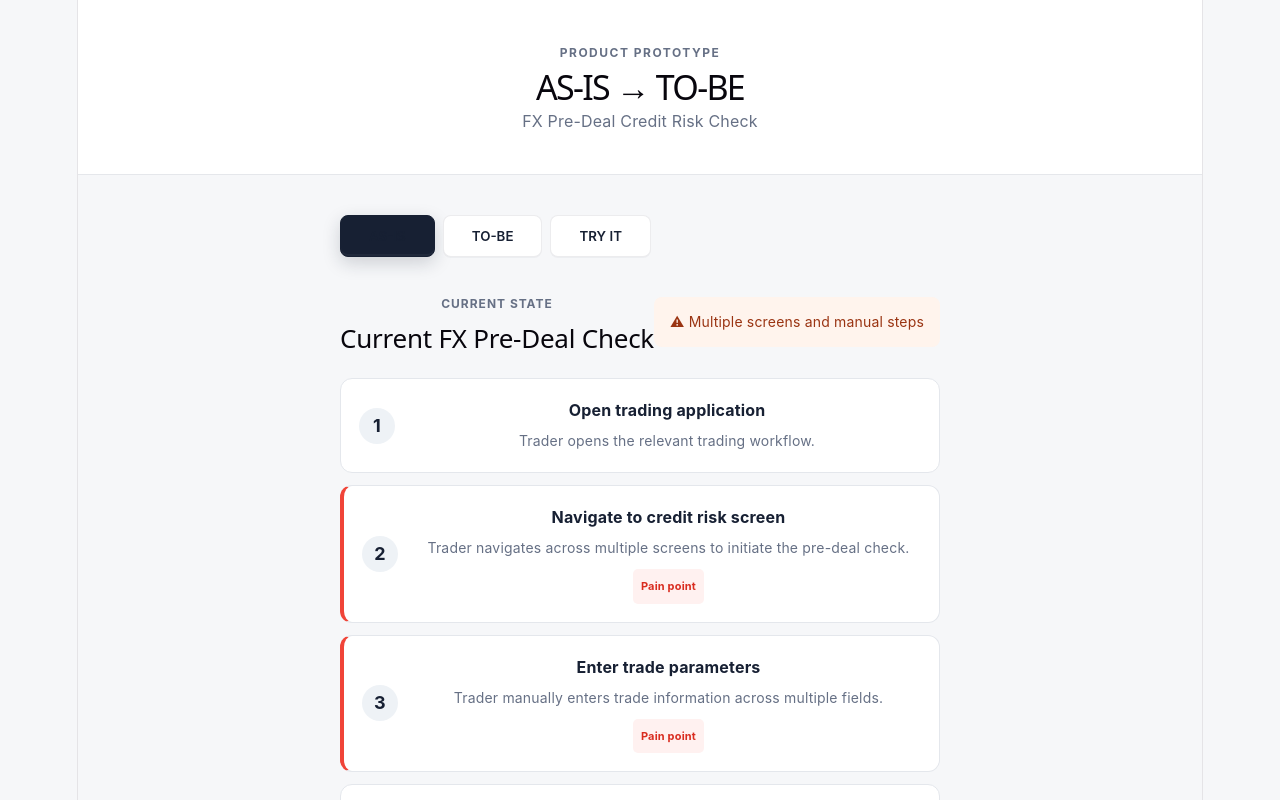
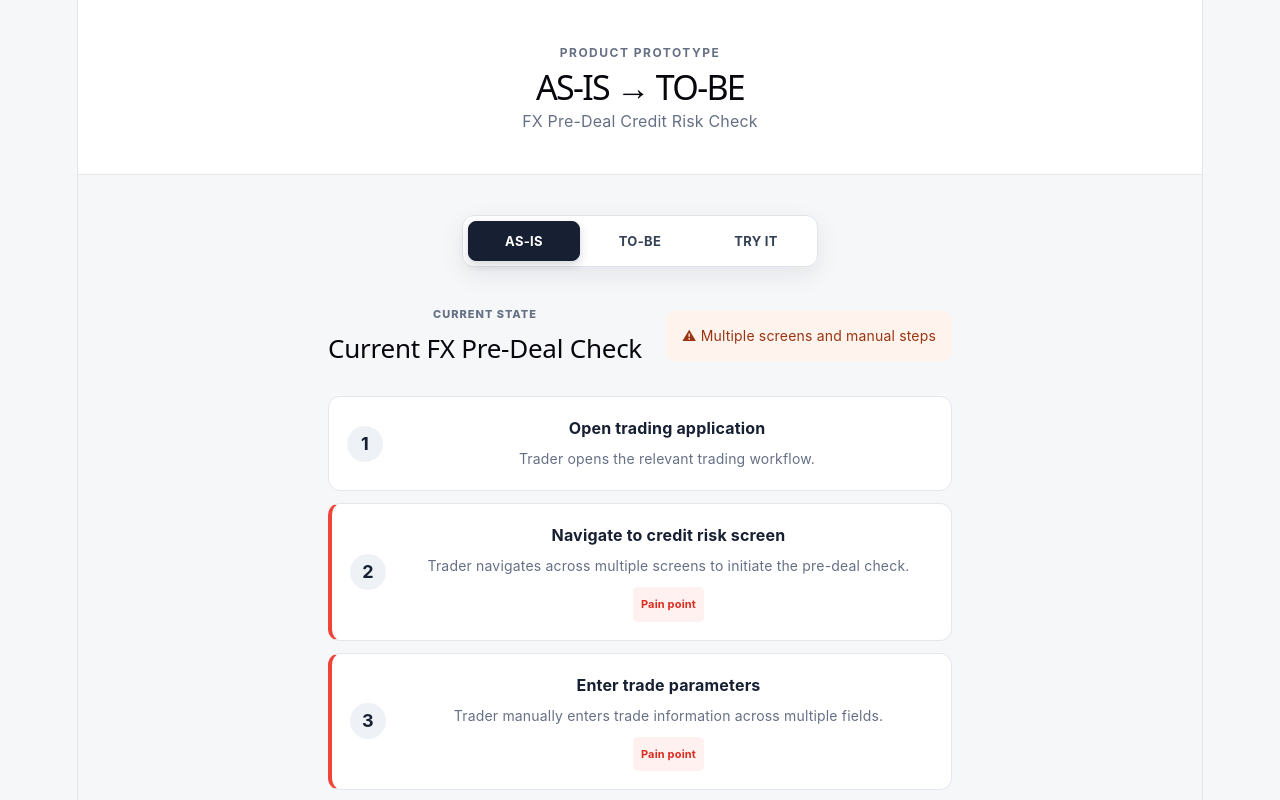
Before and after one commit to sukritipriya91-debug/fx-pre-deal-risk-prototype, a React (Vite) app: page / in a window 1280 px wide. Shown: the top 800 px of the page. Built offline with nearby package versions, Linux system fonts and the light colour scheme.

Commit message:
Improve persistent tab navigation and Try Me UI

```diff
--- a/src/App.css
+++ b/src/App.css
@@ -9,12 +9,11 @@ body {
   color: #172033;
 }
 
-button {
+button,
+input,
+select,
+textarea {
   font-family: inherit;
-}
-
-.app {
-  min-height: 100vh;
 }
 
 .header {
@@ -31,124 +30,94 @@ button {
   margin-bottom: 8px;
 }
 
-.header h1 {
-  margin: 0;
-  font-size: 34px;
-}
-
-.header p {
-  margin-top: 8px;
-  color: #667085;
-  font-size: 16px;
-}
+.header h1 { margin: 0; font-size: 34px; }
+.header p { margin-top: 8px; color: #667085; font-size: 16px; }
 
 .container {
   max-width: 1000px;
   margin: 40px auto;
-  padding: 0 24px;
+  padding: 0 24px 60px;
 }
 
+/* Persistent navigation: all three options are always visible. */
 .tabs {
-  display: flex;
-  gap: 8px;
+  position: sticky;
+  top: 16px;
+  z-index: 20;
+  display: inline-flex;
+  gap: 4px;
+  padding: 5px;
   margin-bottom: 32px;
+  background: rgba(255,255,255,.94);
+  border: 1px solid #dfe3ea;
+  border-radius: 12px;
+  box-shadow: 0 8px 24px rgba(16,24,40,.08);
+  backdrop-filter: blur(10px);
 }
 
-/* Ensure tab buttons are always visible: set explicit foreground color for both
-   unselected and selected states, and increase contrast if global styles override */
 .tabs button {
-  padding: 12px 28px;
-  border: 1px solid rgba(16,24,40,0.08);
-  background: #ffffff; /* explicit white background */
+  min-width: 112px;
+  padding: 11px 20px;
+  border: 1px solid transparent;
   border-radius: 8px;
+  background: transparent;
+  color: #344054 !important;
+  -webkit-text-fill-color: #344054 !important;
   cursor: pointer;
-  font-weight: 600;
-  color: #172033 !important; /* explicit dark text color for unselected tabs */
-  -webkit-text-fill-color: #172033 !important; /* safeguard */
-  box-shadow: 0 1px 0 rgba(23,32,51,0.04);
-  transition: background 150ms ease, color 150ms ease, box-shadow 150ms ease, transform 120ms ease;
+  font-size: 13px;
+  font-weight: 700;
+  letter-spacing: .3px;
+  transition: all 160ms ease;
 }
 
-/* Hover / focus states */
-.tabs button:hover,
-.tabs button:focus {
-  border-color: #98a2b3;
-  outline: none;
-  box-shadow: 0 4px 12px rgba(23,32,51,0.08);
-  transform: translateY(-1px);
+.tabs button:hover {
+  background: #f2f4f7;
+  color: #101828 !important;
+  -webkit-text-fill-color: #101828 !important;
 }
 
-/* Active tab (selected) keeps a strong contrast */
 .tabs button.active {
   background: #172033 !important;
-  color: #ffffff !important;
+  color: #fff !important;
+  -webkit-text-fill-color: #fff !important;
   border-color: #172033 !important;
-  box-shadow: 0 6px 18px rgba(23,32,51,0.18), inset 0 -2px 0 rgba(255,255,255,0.04);
+  box-shadow: 0 4px 10px rgba(23,32,51,.18);
 }
 
-/* Support for aria-selected in case tabs are managed via ARIA instead of .active */
-.tabs button[aria-selected="true"] {
-  background: #172033 !important;
-  color: #ffffff !important;
-  border-color: #172033 !important;
-  box-shadow: 0 6px 18px rgba(23,32,51,0.18), inset 0 -2px 0 rgba(255,255,255,0.04);
-}
-
-/* If other global styles force color to white, this rule increases specificity */
-.tabs > button:not(.active) {
-  color: #172033 !important;
-  background: #ffffff !important;
-}
-
-/* Ensure the active button remains visible even if other rules try to dim it */
-.tabs > button.active,
-.tabs > button[aria-selected="true"] {
-  color: #ffffff !important;
-  background: #172033 !important;
+.tabs button:focus-visible {
+  outline: 3px solid rgba(84,110,255,.22);
+  outline-offset: 2px;
 }
 
 .section-heading {
   display: flex;
   justify-content: space-between;
   align-items: center;
+  gap: 24px;
   margin-bottom: 24px;
 }
 
 .section-label {
-  font-size: 12px;
-  font-weight: 700;
+  font-size: 11px;
+  font-weight: 800;
   color: #667085;
   letter-spacing: 1px;
 }
 
-.section-heading h2 {
-  margin: 6px 0 0;
-  font-size: 26px;
-}
+.section-heading h2 { margin: 6px 0 8px; font-size: 26px; }
+.section-heading p { color: #667085; font-size: 14px; line-height: 1.5; }
 
 .problem-box,
 .success-box {
   padding: 12px 16px;
   border-radius: 8px;
   font-size: 14px;
+  white-space: nowrap;
 }
+.problem-box { background: #fff4ed; color: #9a3412; }
+.success-box { background: #ecfdf3; color: #067647; }
 
-.problem-box {
-  background: #fff4ed;
-  color: #9a3412;
-}
-
-.success-box {
-  background: #ecfdf3;
-  color: #067647;
-}
-
-.process-list {
-  display: flex;
-  flex-direction: column;
-  gap: 12px;
-}
-
+.process-list { display: flex; flex-direction: column; gap: 12px; }
 .process-step {
   display: flex;
   gap: 18px;
@@ -158,110 +127,152 @@ button {
   border-radius: 12px;
   padding: 18px;
 }
+.process-step.pain-point { border-left: 4px solid #f04438; }
+.step-number {
+  width: 36px; height: 36px; border-radius: 50%; background: #eef2f6;
+  display: flex; align-items: center; justify-content: center; font-weight: 700; flex-shrink: 0;
+}
+.step-content { flex: 1; }
+.step-content h3 { margin: 0 0 5px; font-size: 16px; }
+.step-content p { margin: 0; color: #667085; font-size: 14px; }
+.pain-label { display: inline-block; margin-top: 8px; padding: 4px 8px; border-radius: 5px; background: #fff1f0; color: #d92d20; font-size: 11px; font-weight: 700; }
 
-.process-step.pain-point {
-  border-left: 4px solid #f04438;
+.metrics { display: grid; grid-template-columns: repeat(3,1fr); gap: 16px; margin-top: 32px; }
+.metric-card { background: white; border: 1px solid #e4e7ec; border-radius: 12px; padding: 20px; }
+.metric-label { color: #667085; font-size: 13px; margin-bottom: 18px; }
+.metric-values { display: flex; align-items: center; justify-content: space-between; }
+.metric-values div:not(.arrow) { display: flex; flex-direction: column; gap: 5px; }
+.metric-values span { font-size: 11px; color: #667085; font-weight: 700; }
+.metric-values strong { font-size: 22px; }
+.arrow { font-size: 22px; color: #98a2b3; }
+
+/* Try Me / interactive prototype */
+.conversation-card,
+.trade-card,
+.risk-result-card,
+.decision-result {
+  background: #fff;
+  border: 1px solid #dfe3ea;
+  border-radius: 16px;
+  box-shadow: 0 8px 24px rgba(16,24,40,.06);
 }
 
-.step-number {
-  width: 36px;
-  height: 36px;
-  border-radius: 50%;
-  background: #eef2f6;
-  display: flex;
-  align-items: center;
-  justify-content: center;
-  font-weight: 700;
-  flex-shrink: 0;
+.conversation-card {
+  margin-bottom: 18px;
+  overflow: hidden;
+  background: linear-gradient(135deg,#fff 0%,#f8f9ff 100%);
 }
 
-.step-content {
-  flex: 1;
+.conversation-header,
+.trade-card-header,
+.risk-result-header {
+  display: flex;
+  align-items: flex-start;
+  justify-content: space-between;
+  gap: 20px;
 }
 
-.step-content h3 {
-  margin: 0 0 5px;
-  font-size: 16px;
+.conversation-header { padding: 24px 24px 18px; }
+.conversation-header h3,
+.trade-card-header h3,
+.risk-result-header h3,
+.decision-result h3 { margin: 5px 0 6px; font-size: 20px; color: #101828; }
+.conversation-header p { margin: 0; max-width: 640px; color: #667085; font-size: 13px; line-height: 1.55; }
+
+.prototype-badge {
+  flex-shrink: 0;
+  padding: 6px 9px;
+  border-radius: 999px;
+  background: #eef2ff;
+  color: #3447b2;
+  border: 1px solid #d9defd;
+  font-size: 10px;
+  font-weight: 800;
+  letter-spacing: .7px;
 }
 
-.step-content p {
-  margin: 0;
-  color: #667085;
+.conversation-input-area { padding: 0 24px 24px; }
+.conversation-input-area textarea {
+  display: block;
+  width: 100%;
+  min-height: 110px;
+  resize: vertical;
+  padding: 15px 16px;
+  border: 1px solid #d0d5dd;
+  border-radius: 10px;
+  background: #fff;
+  color: #101828;
   font-size: 14px;
+  line-height: 1.5;
+  outline: none;
+  transition: border-color .15s, box-shadow .15s;
 }
+.conversation-input-area textarea:focus { border-color: #6675e8; box-shadow: 0 0 0 4px rgba(102,117,232,.12); }
+.extract-button,
+.run-check-button,
+.approve-button,
+.reject-button {
+  border: 0;
+  border-radius: 9px;
+  cursor: pointer;
+  font-weight: 700;
+  transition: transform .12s, box-shadow .15s, opacity .15s;
+}
+.extract-button:hover,
+.run-check-button:hover,
+.approve-button:hover,
+.reject-button:hover { transform: translateY(-1px); }
+.extract-button:disabled,
+.run-check-button:disabled { opacity: .55; cursor: not-allowed; transform: none; }
+.extract-button { margin-top: 12px; padding: 11px 16px; background: #172033; color: #fff; }
 
-.pain-label {
-  display: inline-block;
-  margin-top: 8px;
-  padding: 4px 8px;
-  border-radius: 5px;
-  background: #fff1f0;
-  color: #d92d20;
-  font-size: 11px;
-  font-weight: 700;
+.trade-card { padding: 24px; }
+.trade-card-header { align-items: center; padding-bottom: 18px; border-bottom: 1px solid #eaecf0; }
+.trade-card-header h3 { margin: 0; }
+.trade-form { display: grid; grid-template-columns: repeat(2,1fr); gap: 18px; padding: 22px 0; }
+.form-field { display: flex; flex-direction: column; gap: 7px; }
+.form-field label { font-size: 12px; font-weight: 700; color: #475467; }
+.form-field input,
+.form-field select {
+  width: 100%; padding: 11px 12px; border: 1px solid #d0d5dd; border-radius: 8px;
+  background: #fff; color: #101828; font-size: 14px; outline: none;
 }
+.form-field input:focus,
+.form-field select:focus { border-color: #6675e8; box-shadow: 0 0 0 3px rgba(102,117,232,.1); }
+.run-check-button { width: 100%; padding: 13px 18px; background: #172033; color: #fff; box-shadow: 0 4px 12px rgba(23,32,51,.15); }
+.validation-message { margin-top: 14px; padding: 12px; border-radius: 8px; background: #fff4ed; color: #9a3412; font-size: 13px; }
 
-.metrics {
-  display: grid;
-  grid-template-columns: repeat(3, 1fr);
-  gap: 16px;
-  margin-top: 32px;
-}
-
-.metric-card {
-  background: white;
-  border: 1px solid #e4e7ec;
-  border-radius: 12px;
-  padding: 20px;
-}
-
-.metric-label {
-  color: #667085;
-  font-size: 13px;
-  margin-bottom: 18px;
-}
-
-.metric-values {
-  display: flex;
-  align-items: center;
-  justify-content: space-between;
-}
-
-.metric-values div:not(.arrow) {
-  display: flex;
-  flex-direction: column;
-  gap: 5px;
-}
-
-.metric-values span {
-  font-size: 11px;
-  color: #667085;
-  font-weight: 700;
-}
-
-.metric-values strong {
-  font-size: 22px;
-}
-
-.arrow {
-  font-size: 22px;
-  color: #98a2b3;
-}
+.risk-result-card { margin-top: 20px; padding: 22px; background: #fbfcfe; }
+.risk-result-header { align-items: center; }
+.risk-badge { padding: 7px 12px; border-radius: 999px; font-size: 11px; font-weight: 800; }
+.risk-badge.low { background: #ecfdf3; color: #067647; }
+.risk-badge.medium { background: #fffaeb; color: #b54708; }
+.risk-badge.high { background: #fff1f0; color: #d92d20; }
+.risk-details { display: grid; grid-template-columns: 1fr 1fr; gap: 14px; margin: 18px 0; }
+.risk-details > div { padding: 14px; border: 1px solid #eaecf0; border-radius: 9px; background: #fff; }
+.risk-details span { display: block; color: #667085; font-size: 11px; margin-bottom: 5px; }
+.risk-details strong { font-size: 14px; color: #101828; }
+.human-guardrail { display: flex; gap: 12px; padding: 15px; border-radius: 10px; background: #f2f4f7; }
+.guardrail-icon { font-size: 20px; }
+.human-guardrail strong { color: #101828; font-size: 13px; }
+.human-guardrail p { margin: 4px 0 0; color: #667085; font-size: 12px; line-height: 1.5; }
+.risk-actions { display: flex; gap: 10px; margin-top: 18px; }
+.approve-button { padding: 10px 18px; background: #067647; color: #fff; }
+.reject-button { padding: 10px 18px; background: #fff; color: #d92d20; border: 1px solid #fecdca; }
+.decision-result { display: flex; gap: 14px; align-items: center; margin-top: 18px; padding: 18px; }
+.decision-result.approved { border-color: #abefc6; background: #f6fef9; }
+.decision-result.rejected { border-color: #fecdca; background: #fff8f7; }
+.decision-icon { width: 36px; height: 36px; border-radius: 50%; display: flex; align-items: center; justify-content: center; font-weight: 800; background: #ecfdf3; color: #067647; }
+.decision-result.rejected .decision-icon { background: #fff1f0; color: #d92d20; }
+.decision-result p { margin: 0; color: #667085; font-size: 13px; }
 
 @media (max-width: 700px) {
-
-  .header {
-    padding: 30px 24px;
-  }
-
-  .section-heading {
-    flex-direction: column;
-    align-items: flex-start;
-    gap: 16px;
-  }
-
-  .metrics {
-    grid-template-columns: 1fr;
-  }
-
+  .header { padding: 30px 24px; }
+  .container { margin-top: 24px; }
+  .tabs { display: flex; width: 100%; position: static; }
+  .tabs button { min-width: 0; flex: 1; padding: 10px 8px; }
+  .section-heading { flex-direction: column; align-items: flex-start; }
+  .problem-box,.success-box { white-space: normal; }
+  .metrics,.trade-form,.risk-details { grid-template-columns: 1fr; }
+  .conversation-header,.trade-card-header,.risk-result-header { flex-direction: column; }
 }
```
